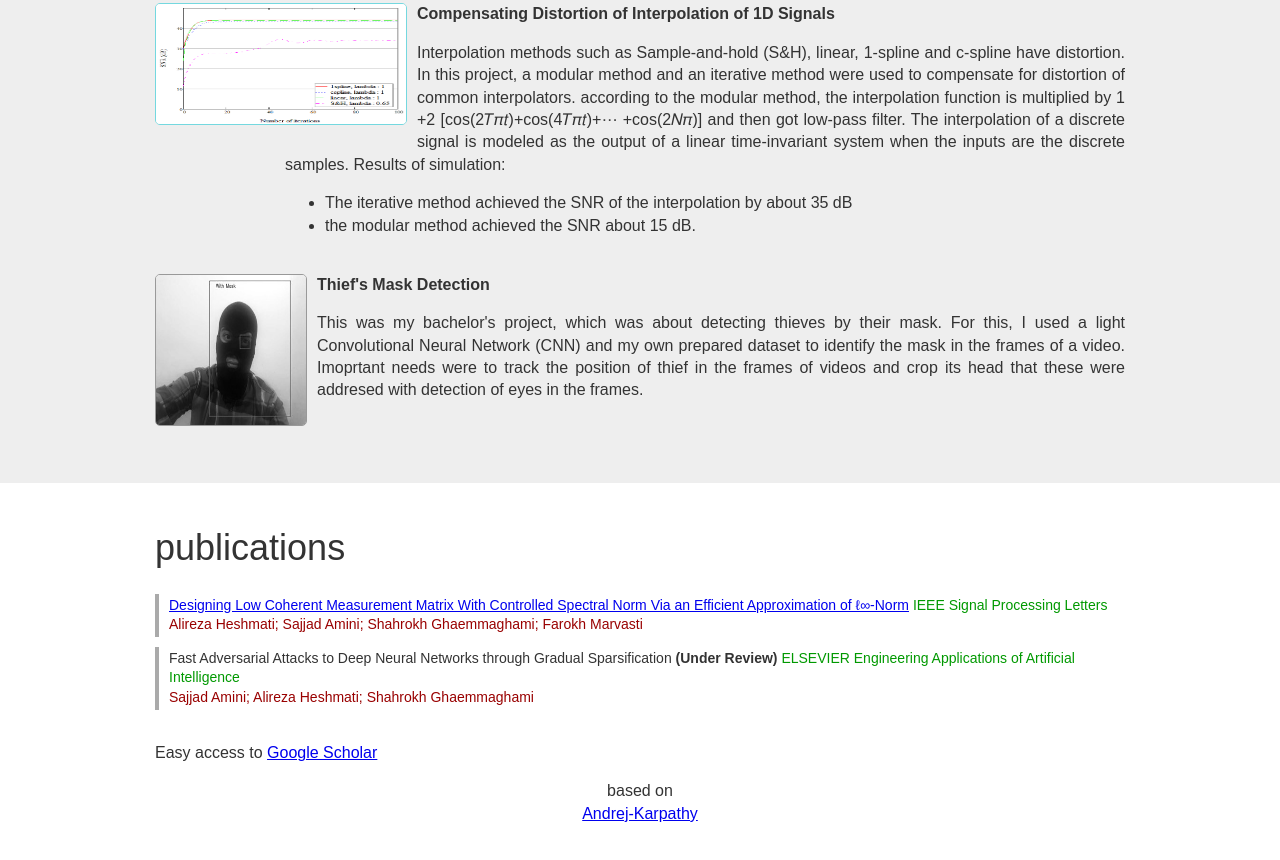
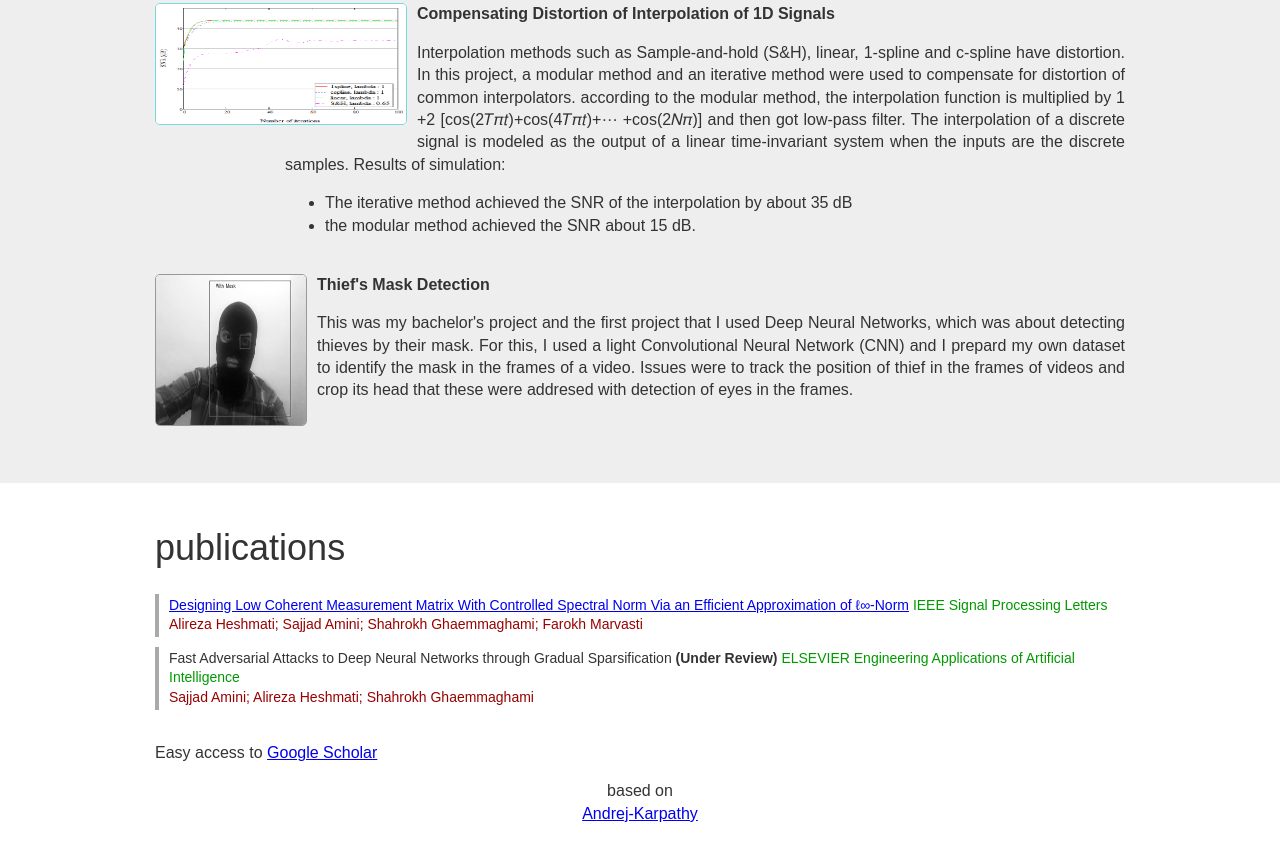
Before and after one commit to alireza-heshmati/alireza-heshmati.github.io, a plain HTML site: page index.html in a window 1280 px wide. Shown: the part 3073-3933 px from the top of the page. Drawn offline with Linux system fonts and the light colour scheme.

Commit message:
edit some parts

```diff
--- a/index.html
+++ b/index.html
@@ -252,9 +252,10 @@
 
                 <div class="project">
                   <div class="pico2"><img src="./figs/with_mask.jpg"></div>
-                  <div class="pdesc"><b>Thief's Mask Detection</b> <p align="justify" >This was my bachelor's project, which was about detecting thieves by their mask.
-                     For this, I used a light Convolutional Neural Network (CNN) and my own prepared dataset to identify the mask in the frames of a video.
-                     Imoprtant needs were to track the position of thief in the frames of videos and crop its head that these were addresed with
+                  <div class="pdesc"><b>Thief's Mask Detection</b> <p align="justify" >This was my bachelor's project and the first project that I used Deep Neural Networks,
+                     which was about detecting thieves by their mask.
+                     For this, I used a light Convolutional Neural Network (CNN) and I prepard my own dataset to identify the mask in the frames of a video.
+                     Issues were to track the position of thief in the frames of videos and crop its head that these were addresed with
                       detection of eyes in the frames. </p>
                   </div>
                       <div class="pend"></div>
```
